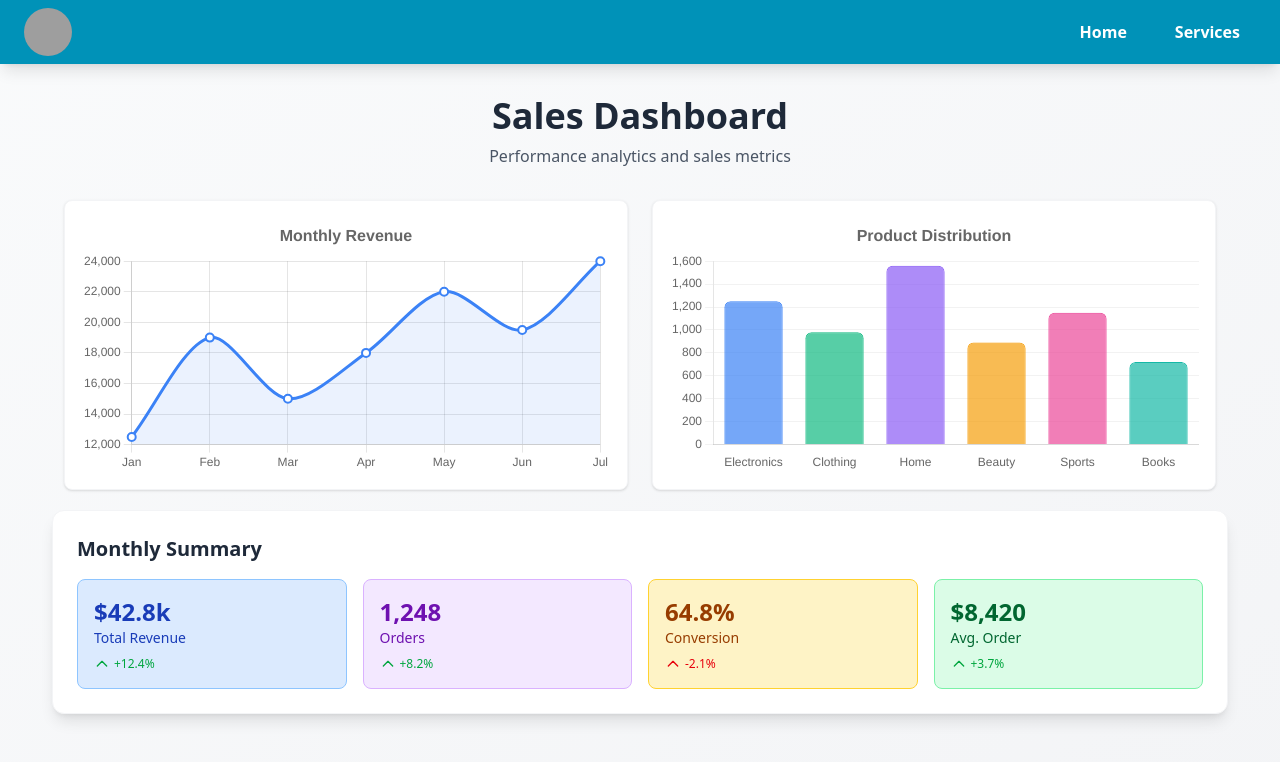
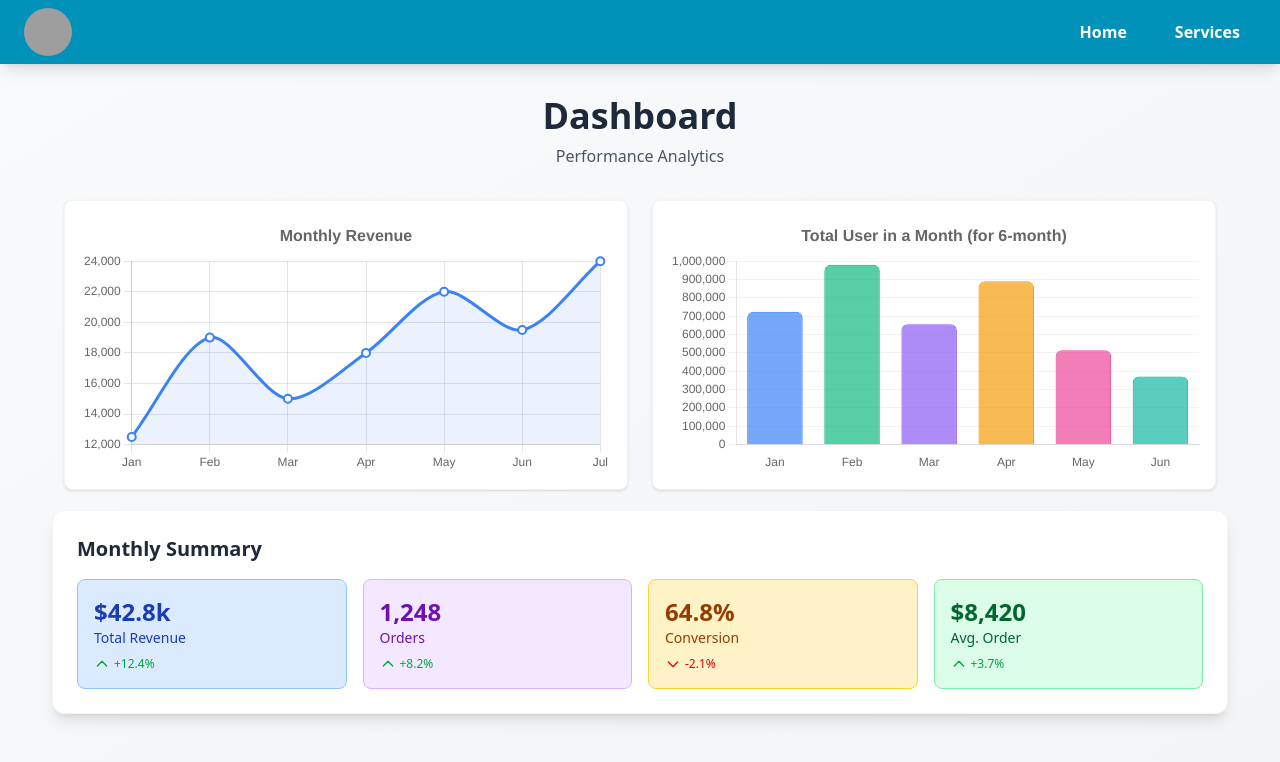
Before and after one commit to imshus/Meta-Scifor-Main-Project, a React (Vite) app: page / in a window 1280 px wide. Shown: the top 762 px of the page. Built offline with nearby package versions, Linux system fonts and the light colour scheme; grey boxes are pictures that could not be loaded.

Commit message:
feat: improve card

```diff
--- a/src/components/Cards/Card.tsx
+++ b/src/components/Cards/Card.tsx
@@ -125,11 +125,11 @@ const Card: React.FC = () => {
     },
   };
   const barData = {
-    labels: ["Electronics", "Clothing", "Home", "Beauty", "Sports", "Books"],
+    labels: ["Jan", "Feb", "Mar", "Apr", "May", "Jun"],
     datasets: [
       {
-        label: "Units Sold",
-        data: [1250, 980, 1560, 890, 1150, 720],
+        label: "User Interaction",
+        data: [725000, 980000, 656000, 890000, 515000, 372000],
         backgroundColor: [
           "rgba(59, 130, 246, 0.7)",
           "rgba(16, 185, 129, 0.7)",
@@ -160,7 +160,7 @@ const Card: React.FC = () => {
       },
       title: {
         display: true,
-        text: "Product Distribution",
+        text: "Total User in a Month (for 6-month)",
         font: {
           size: 16,
           weight: "bold" as const,
@@ -231,10 +231,10 @@ const Card: React.FC = () => {
       <div className="max-w-6xl mx-auto">
         <header className="text-center mb-8">
           <h1 className="text-3xl md:text-4xl font-bold text-gray-800 mb-2">
-            Sales Dashboard
+            Dashboard
           </h1>
           <p className="text-gray-600 max-w-2xl mx-auto">
-            Performance analytics and sales metrics
+            Performance Analytics
           </p>
         </header>
           <div className="lg:col-span-2">
@@ -298,9 +298,7 @@ const Card: React.FC = () => {
                 >
                   <svg
                     xmlns="http://www.w3.org/2000/svg"
-                    className={`h-4 w-4 mr-1 ${
-                      card.changeType === "positive" ? "" : "rotate-180"
-                    }`}
+                    className={`h-4 w-4 mr-1`}
                     fill="none"
                     viewBox="0 0 24 24"
                     stroke="currentColor"
```
